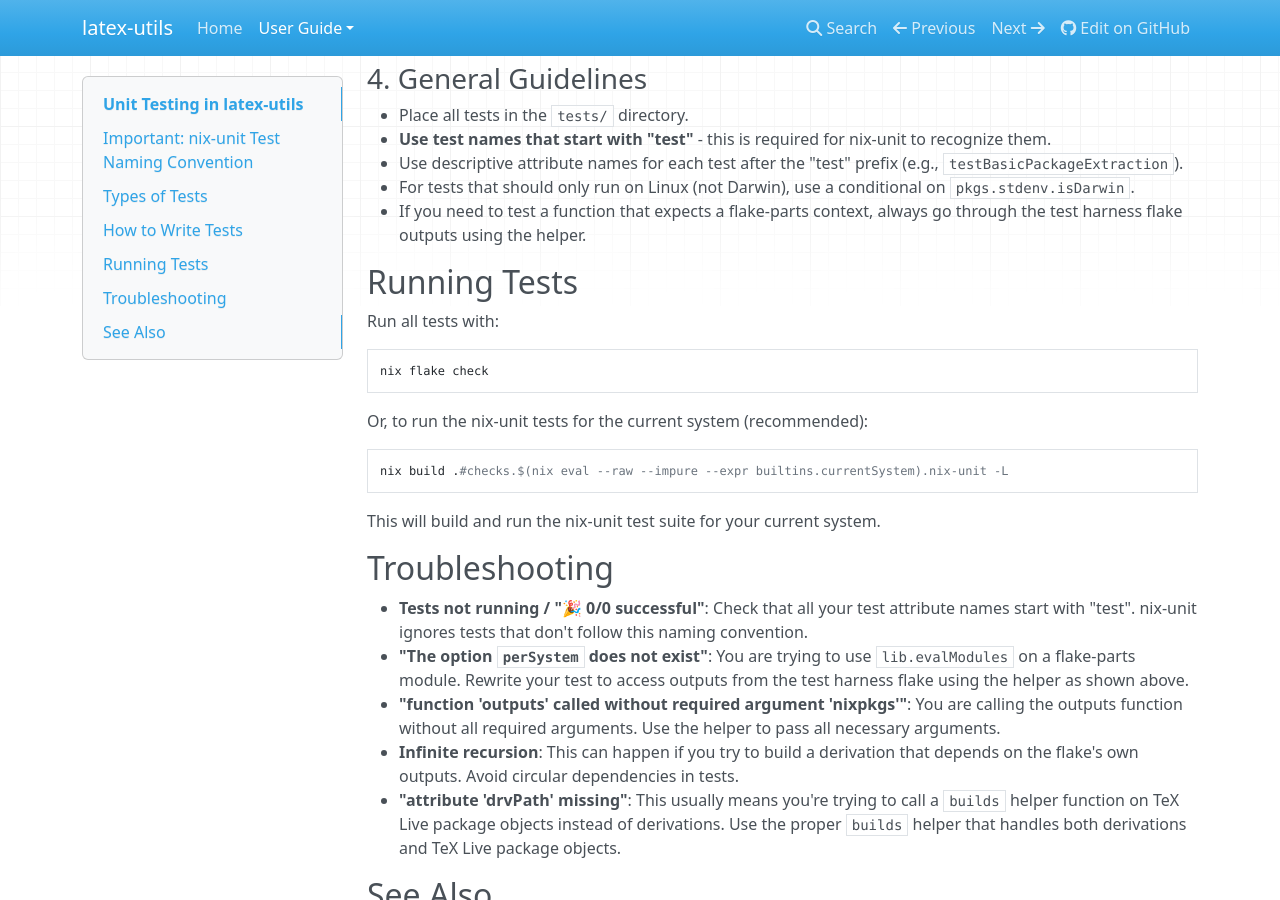
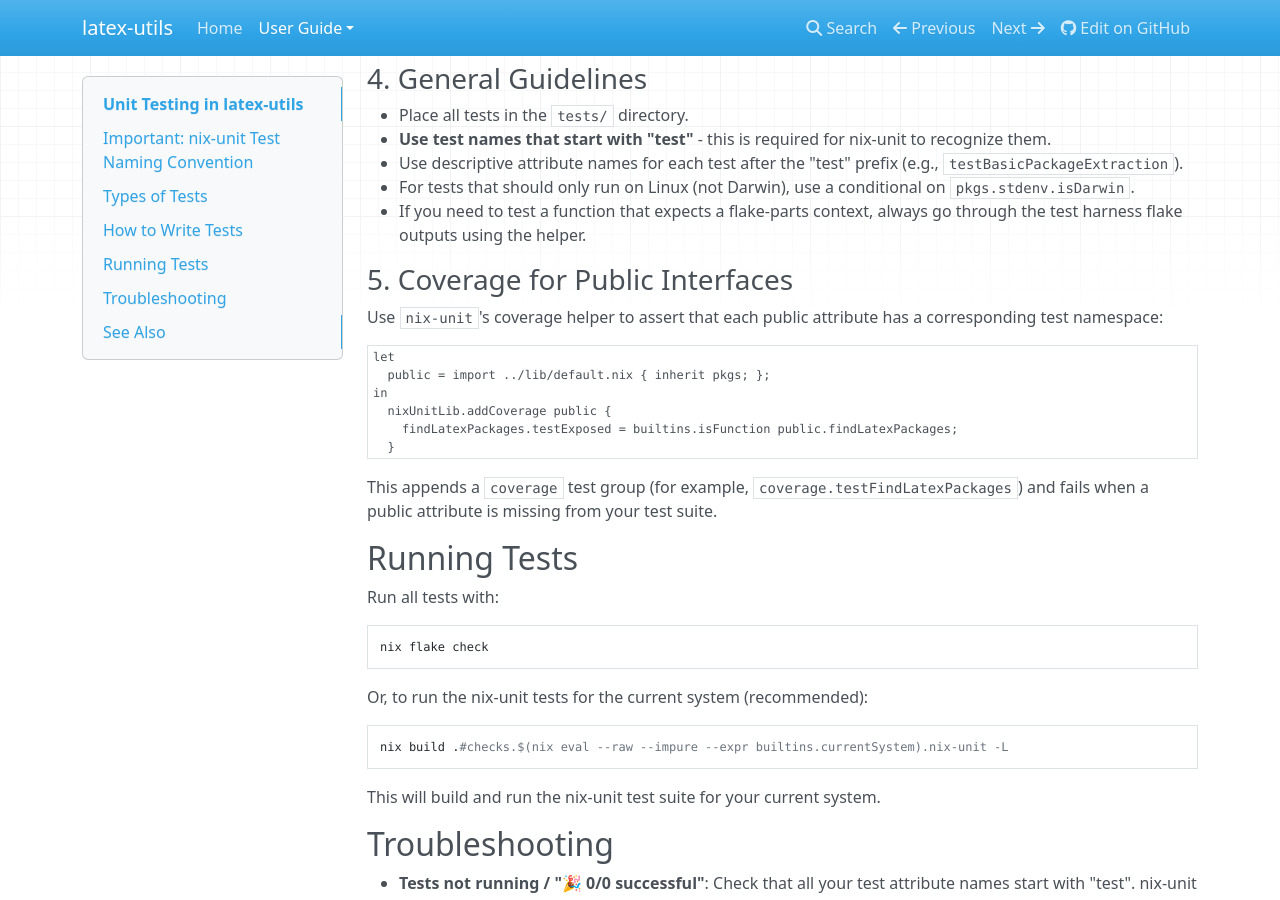
Before and after one commit to jmmaloney4/latex-utils, an MkDocs documentation site: the page built from docs/user/unit-testing.md, in a window 1280 px wide and 900 px high, scrolled down 3236 px. Built offline with MkDocs 1.6.1, drawn with Linux system fonts in a browser that asks for light colours; nearby versions of some CDN libraries.

Commit message:
Add nix-unit coverage test for exported library interface
Co-authored-by: jmmaloney4 <5781547+jmmaloney4@users.noreply.github.com>

````diff
--- a/docs/user/unit-testing.md
+++ b/docs/user/unit-testing.md
@@ -151,6 +151,21 @@ in {
 - For tests that should only run on Linux (not Darwin), use a conditional on `pkgs.stdenv.isDarwin`.
 - If you need to test a function that expects a flake-parts context, always go through the test harness flake outputs using the helper.
 
+### 5. **Coverage for Public Interfaces**
+
+Use `nix-unit`'s coverage helper to assert that each public attribute has a corresponding test namespace:
+
+```nix
+let
+  public = import ../lib/default.nix { inherit pkgs; };
+in
+  nixUnitLib.addCoverage public {
+    findLatexPackages.testExposed = builtins.isFunction public.findLatexPackages;
+  }
+```
+
+This appends a `coverage` test group (for example, `coverage.testFindLatexPackages`) and fails when a public attribute is missing from your test suite.
+
 ## Running Tests
 
 Run all tests with:
````
Also changed, not shown: 2 other files.
